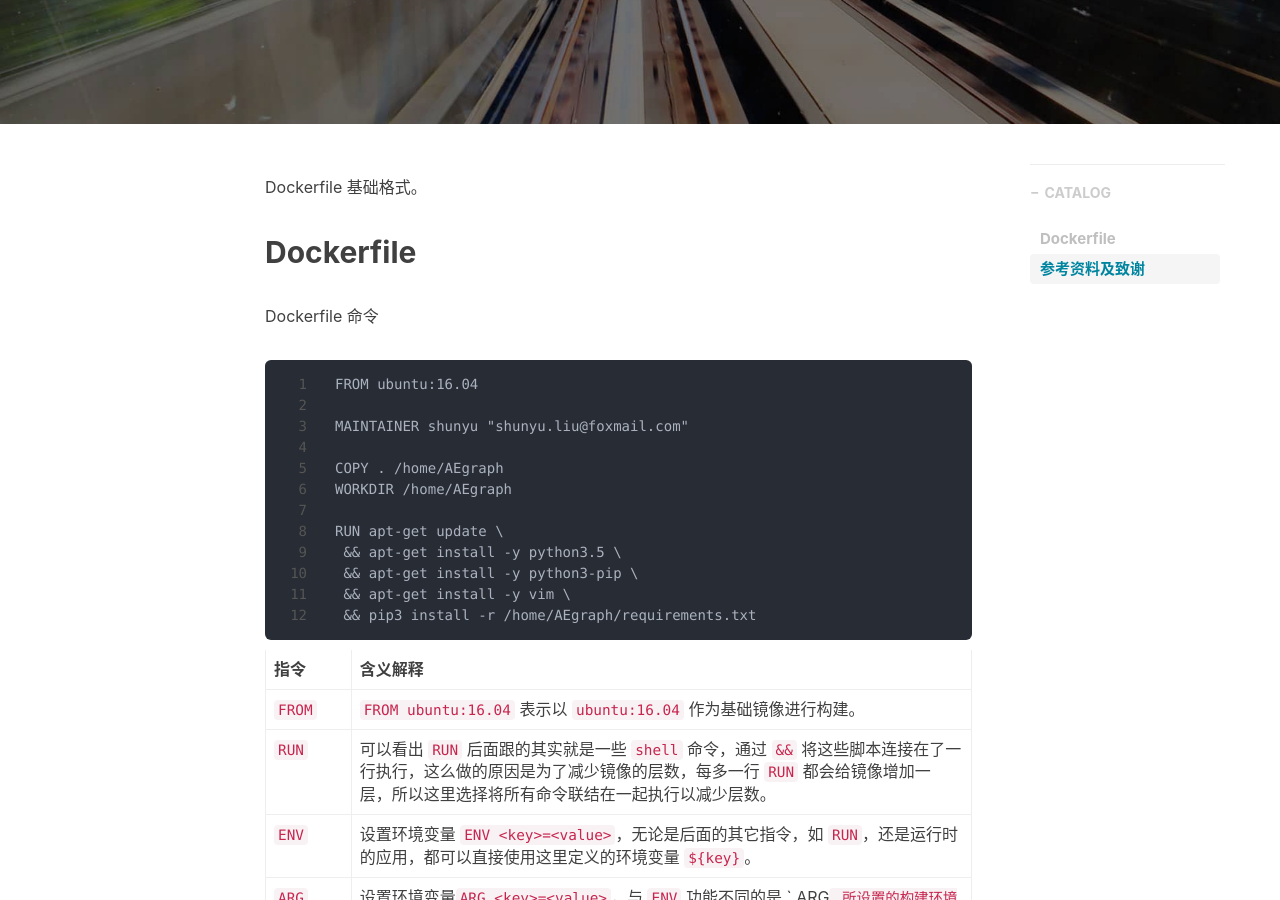
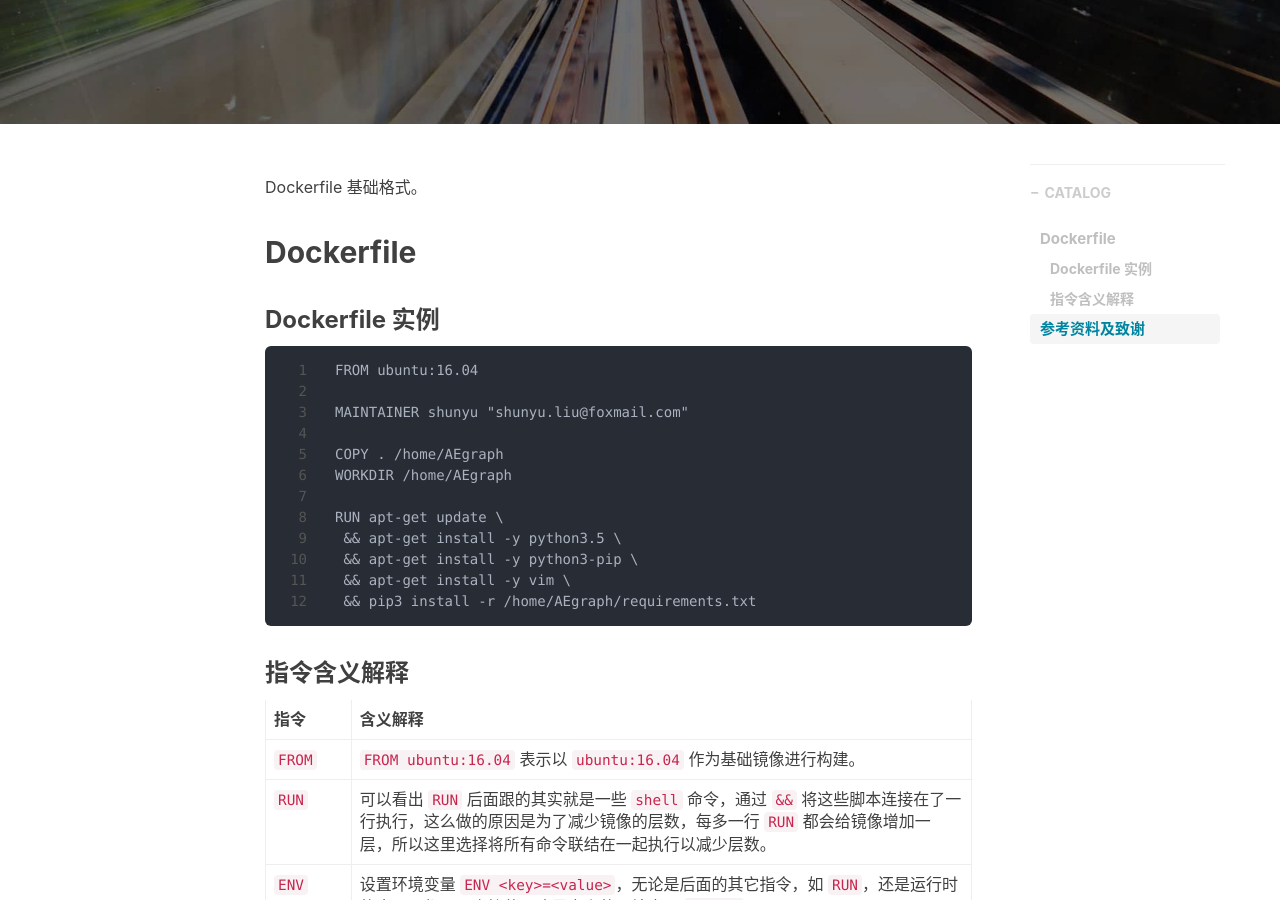
Before and after one commit to liushunyu/blog, a Jekyll site: the page built from _posts/2019-07-02-Dockerfile 基础格式.md, in a window 1280 px wide and 900 px high, scrolled down 399 px. Built offline with Jekyll 4.4.1, drawn with Linux system fonts in a browser that asks for light colours; nearby versions of some CDN libraries; comment, search, counter and statistics services are not loaded.

Commit message:
Update 2019-07-02-Dockerfile 基础格式.md

````diff
--- a/_posts/2019-07-02-Dockerfile 基础格式.md
+++ b/_posts/2019-07-02-Dockerfile 基础格式.md
@@ -20,7 +20,7 @@ Dockerfile 基础格式。
 
 ## Dockerfile
 
-Dockerfile 命令
+### Dockerfile 实例
 
 ```
 FROM ubuntu:16.04
@@ -39,7 +39,7 @@ RUN apt-get update \
 
 
 
-
+### 指令含义解释
 
 | 指令      | 含义解释                                                     |
 | --------- | ------------------------------------------------------------ |
````
